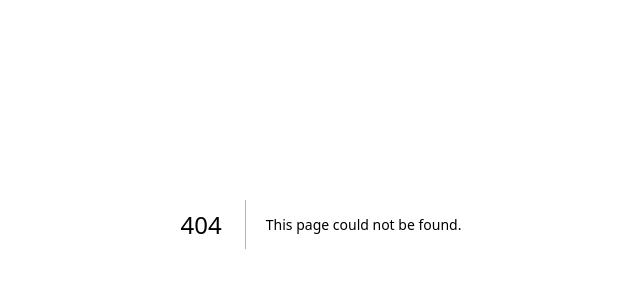
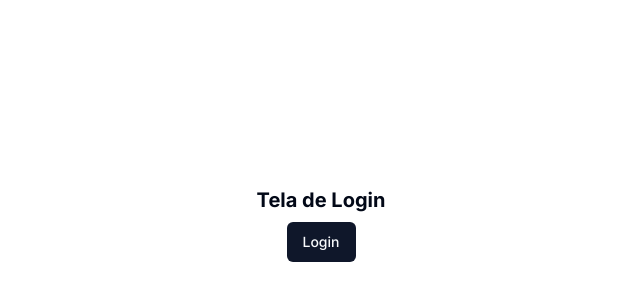
Before and after one commit to Somehow-I-Code/marquei, a Next.js app in the folder web/: page /login in a window 1280 px wide. Before the commit this address had no page. Shown: the part 176-476 px from the top of the page, without its empty margins (319-959 px from the left). Built offline with nearby package versions, Linux system fonts and the light colour scheme.

Commit message:
Create login screen placeholder

```diff
--- /dev/null
+++ b/web/src/app/login/page.tsx
@@ -0,0 +1,15 @@
+import { Button } from "@/components/ui/button";
+import Link from "next/link";
+
+export default function Login() {
+    return (
+        <section className="flex flex-col justify-center items-center h-screen">
+            <div className="flex flex-col items-center space-y-2">
+                <h1 className="text-xl font-bold">Tela de Login</h1>
+                <Button>
+                    <Link href="/">Login</Link>
+                </Button>
+            </div>
+        </section>
+    );
+}
```
